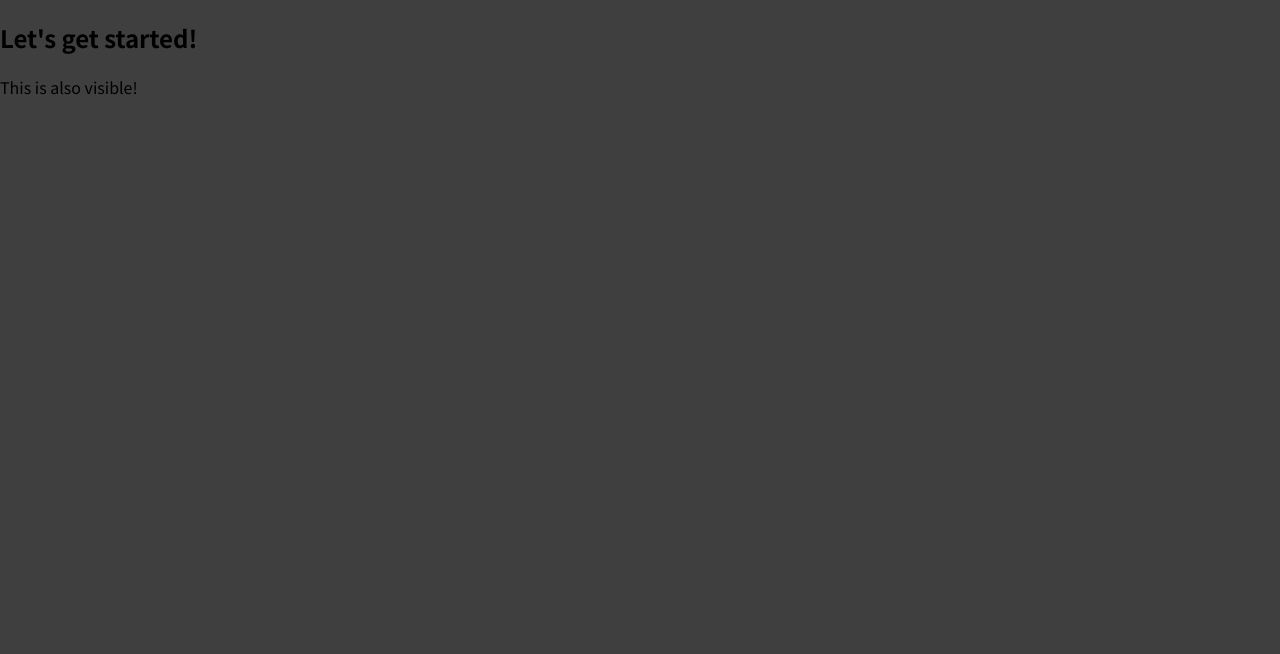
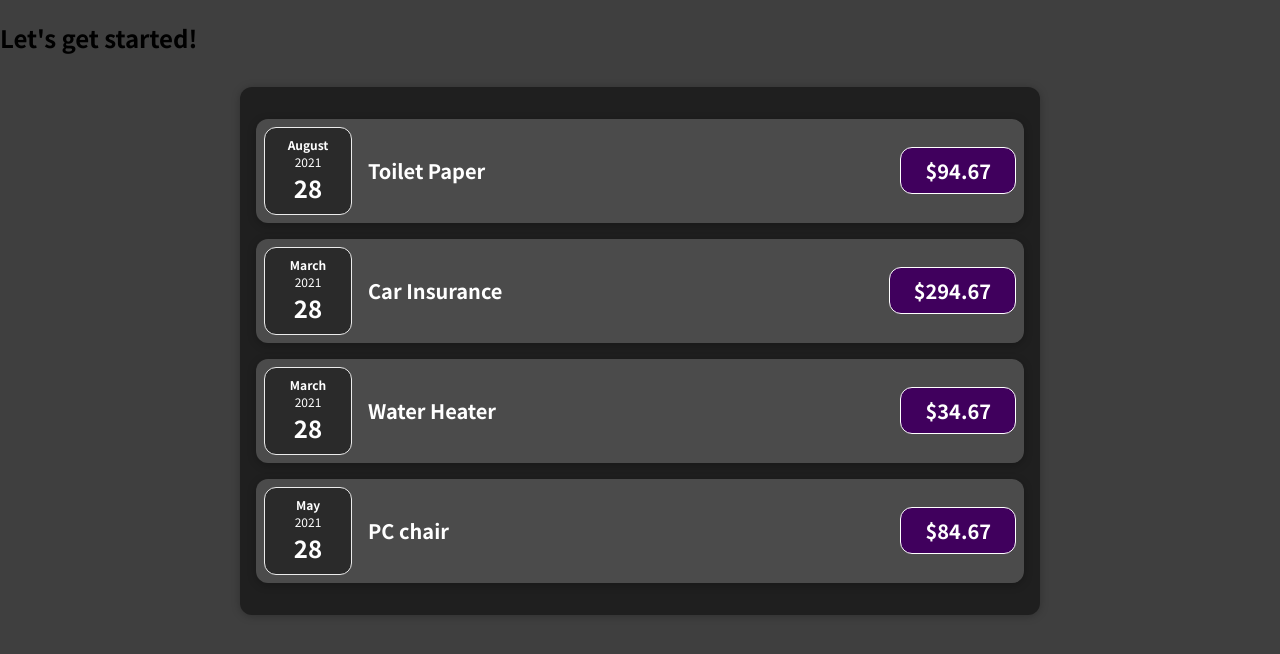
Before and after one commit to Developer994/AcadamindReactCourse, a JavaScript app in the folder 01-starting-setup/: page / in a window 1280 px wide. Shown: the top 654 px of the page. Built offline with nearby package versions, Linux system fonts and the light colour scheme.

Commit message:
Completed lectures up to Number 38 of Section 3. Now doing the first assignment.

```diff
--- a/01-starting-setup/src/App.js
+++ b/01-starting-setup/src/App.js
@@ -1,8 +1,11 @@
+import ExpenseItem from './components/ExpenseItem';
+import Expenses from './components/Expenses';
+
 function App() {
   return (
     <div>
       <h2>Let's get started!</h2>
-      <p>This is also visible!</p>
+      <Expenses />
     </div>
   );
 }
--- /dev/null
+++ b/01-starting-setup/src/components/ExpenseDate.css
@@ -0,0 +1,26 @@
+.expense-date {
+  display: flex;
+  flex-direction: column;
+  width: 5.5rem;
+  height: 5.5rem;
+  border: 1px solid #ececec;
+  background-color: #2a2a2a;
+  color: white;
+  border-radius: 12px;
+  align-items: center;
+  justify-content: center;
+}
+
+.expense-date__month {
+  font-size: 0.75rem;
+  font-weight: bold;
+}
+
+.expense-date__year {
+  font-size: 0.75rem;
+}
+
+.expense-date__day {
+  font-size: 1.5rem;
+  font-weight: bold;
+}
--- /dev/null
+++ b/01-starting-setup/src/components/ExpenseDate.js
@@ -0,0 +1,17 @@
+import './ExpenseDate.css';
+
+function ExpenseDate(props) {
+  const month = props.date.toLocaleString('en-US', { month: 'long' });
+  const day = props.date.toLocaleString('en-US', { day: '2-digit' });
+  const year = props.date.getFullYear();
+
+  return (
+    <div className='expense-date'>
+      <div className='expense-date__month'>{month}</div>
+      <div className='expense-date__year'>{year}</div>
+      <div className='expense-date__day'>{day}</div>
+    </div>
+  );
+}
+
+export default ExpenseDate;
--- /dev/null
+++ b/01-starting-setup/src/components/ExpenseItem.css
@@ -0,0 +1,56 @@
+.expense-item {
+  display: flex;
+  justify-content: space-between;
+  align-items: center;
+  box-shadow: 0 2px 8px rgba(0, 0, 0, 0.25);
+  padding: 0.5rem;
+  margin: 1rem 0;
+  border-radius: 12px;
+  background-color: #4b4b4b;
+}
+
+.expense-item__description {
+  display: flex;
+  flex-direction: column;
+  gap: 1rem;
+  align-items: flex-end;
+  flex-flow: column-reverse;
+  justify-content: flex-start;
+  flex: 1;
+}
+
+.expense-item h2 {
+  color: #3a3a3a;
+  font-size: 1rem;
+  flex: 1;
+  margin: 0 1rem;
+  color: white;
+}
+
+.expense-item__price {
+  font-size: 1rem;
+  font-weight: bold;
+  color: white;
+  background-color: #40005d;
+  border: 1px solid white;
+  padding: 0.5rem;
+  border-radius: 12px;
+}
+
+@media (min-width: 580px) {
+  .expense-item__description {
+    flex-direction: row;
+    align-items: center;
+    justify-content: flex-start;
+    flex: 1;
+  }
+
+  .expense-item__description h2 {
+    font-size: 1.25rem;
+  }
+
+  .expense-item__price {
+    font-size: 1.25rem;
+    padding: 0.5rem 1.5rem;
+  }
+}
--- /dev/null
+++ b/01-starting-setup/src/components/ExpenseItem.js
@@ -0,0 +1,16 @@
+import './ExpenseItem.css';
+import ExpenseDate from './ExpenseDate';
+
+function ExpenseItem(props) {
+  return (
+    <div className='expense-item'>
+      <ExpenseDate date={props.date} />
+      <div className='expense-item__description'>
+        <h2>{props.title}</h2>
+        <div className='expense-item__price'>${props.amount}</div>
+      </div>
+    </div>
+  );
+}
+
+export default ExpenseItem;
--- /dev/null
+++ b/01-starting-setup/src/components/Expenses.css
@@ -0,0 +1,9 @@
+.expenses {
+  padding: 1rem;
+  background-color: rgb(31, 31, 31);
+  margin: 2rem auto;
+  width: 50rem;
+  max-width: 95%;
+  border-radius: 12px;
+  box-shadow: 0 1px 8px rgba(0, 0, 0, 0.25);
+}
--- /dev/null
+++ b/01-starting-setup/src/components/Expenses.js
@@ -0,0 +1,57 @@
+import ExpenseItem from './ExpenseItem';
+import './Expenses.css';
+
+function Expenses(props) {
+  const expenses = [
+    {
+      id: 'e1',
+      title: 'Toilet Paper',
+      amount: 94.67,
+      date: new Date(2021, 7, 28),
+    },
+    {
+      id: 'e2',
+      title: 'Car Insurance',
+      amount: 294.67,
+      date: new Date(2021, 2, 28),
+    },
+    {
+      id: 'e3',
+      title: 'Water Heater',
+      amount: 34.67,
+      date: new Date(2021, 2, 28),
+    },
+    {
+      id: 'e4',
+      title: 'PC chair',
+      amount: 84.67,
+      date: new Date(2021, 4, 28),
+    },
+  ];
+  return (
+    <div className='expenses'>
+      <ExpenseItem
+        title={expenses[0].title}
+        amount={expenses[0].amount}
+        date={expenses[0].date}
+      />
+      <ExpenseItem
+        title={expenses[1].title}
+        amount={expenses[1].amount}
+        date={expenses[1].date}
+      />
+      <ExpenseItem
+        title={expenses[2].title}
+        amount={expenses[2].amount}
+        date={expenses[2].date}
+      />
+      <ExpenseItem
+        title={expenses[3].title}
+        amount={expenses[3].amount}
+        date={expenses[3].date}
+      />
+    </div>
+  );
+}
+
+export default Expenses;
```
